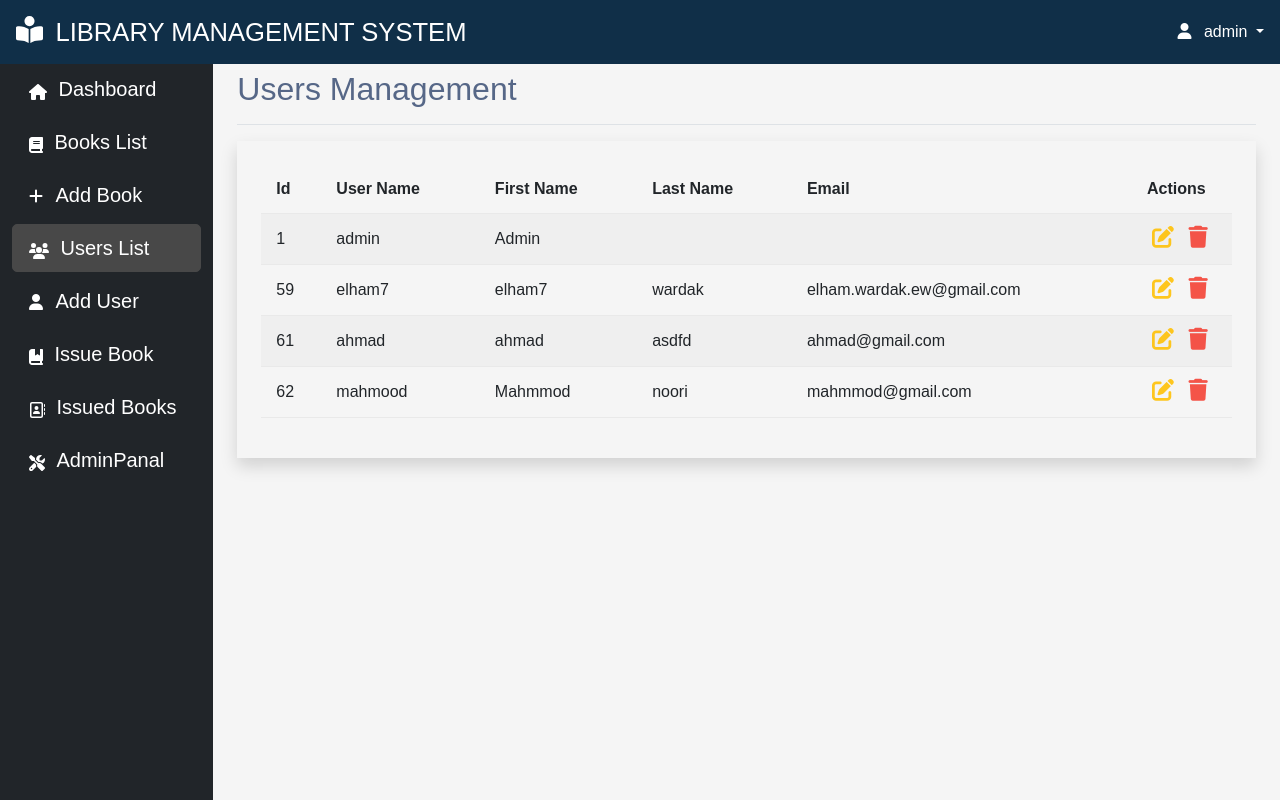
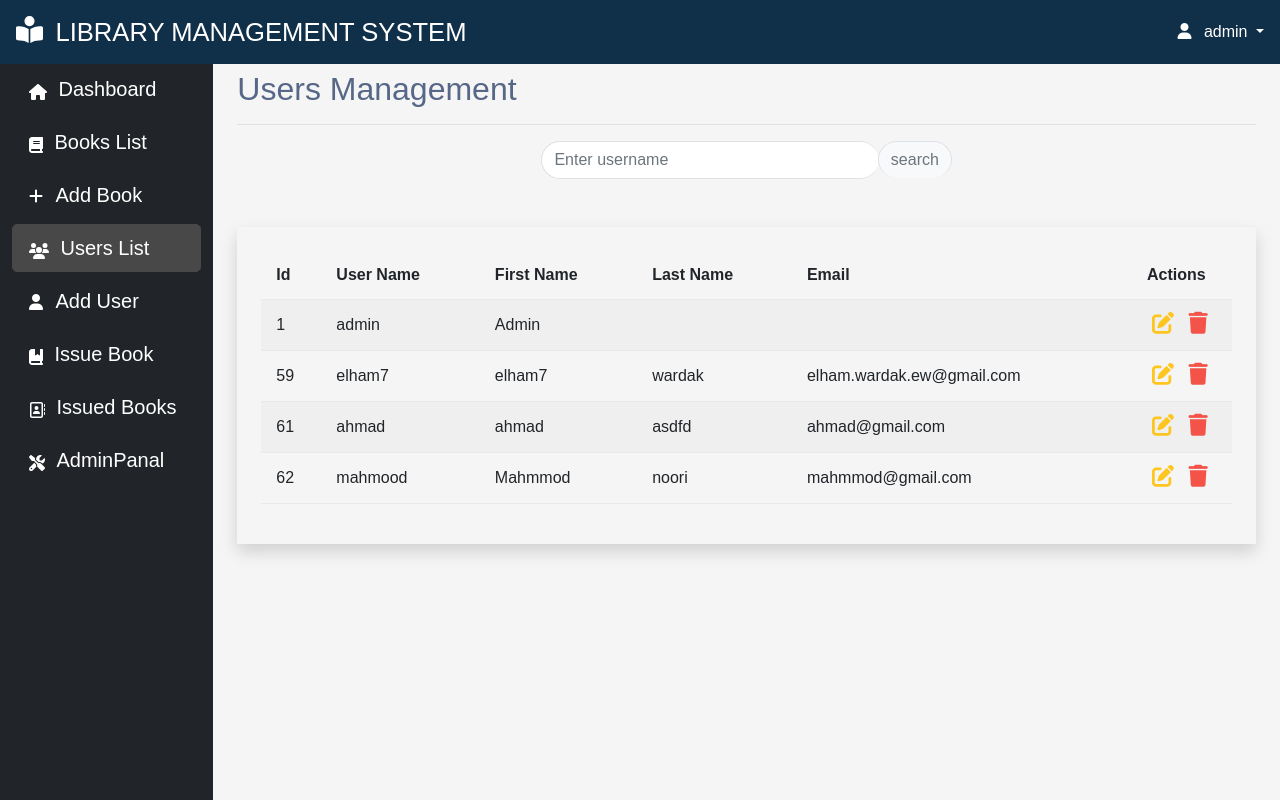
Before and after one commit to Elhamwardak/library, a Django app: page /users-management/ in a window 1280 px wide. Run offline with Django 4.2, Linux system fonts and the light colour scheme; a user stored in the database is signed in; data comes from the database, SQL or seed files in the repository; both versions use the stored data as it was after the commit.

Commit message:
wed 14 june

```diff
--- a/library/settings.py
+++ b/library/settings.py
@@ -31,6 +31,8 @@ ALLOWED_HOSTS = ['127.0.0.1']
 # Application definition
 
 INSTALLED_APPS = [
+    'admin_interface',
+    'colorfield',
     'django.contrib.admin',
     'django.contrib.auth',
     'django.contrib.contenttypes',
--- a/myapp/templates/issue_book.html
+++ b/myapp/templates/issue_book.html
@@ -21,7 +21,7 @@
                 {% endfor %}
             </select>
             <label for="">Expected return date :</label>
-            <input type="date" name="expected_return_date" class="form-control mb-4">
+            <input type="date" name="expected_return_date" class="form-control mb-4" required>
 
             <button type="sumbit" class="btn btn-primary w-100">Issue</button>
 
--- a/myapp/templates/users_list.html
+++ b/myapp/templates/users_list.html
@@ -3,6 +3,39 @@
 {% block title %}Users Management{% endblock title %}
 
 {% block content %}
+
+<div class="row">
+	<div class="col-md-5 mx-auto mb-5">
+	  <form id="searchForm" action="{% url 'users-management' %}" method="GET">
+		<div class="input-group">
+		  <input
+			class="form-control border-end-0 border rounded-pill"
+			type="search"
+			placeholder="Enter username"
+			id="example-search-input"
+			name="search_user"
+			value="{{search_user}}"
+		  />
+		  <span class="input-group-append">
+			<input
+			  class="btn btn-outline-secondary bg-light border-bottom-0 border rounded-pill ms-n5"
+			  type="submit"
+			  value="search"
+			/>
+		  </span>
+		</div>
+	  </form>
+	</div>
+  </div>
+
+{% if messages %}
+    {% for message in messages %}
+    <div class="alert alert-success alert-dismissible fade show" role="alert">
+		{{ message }}
+		<button type="button" class="btn-close" data-bs-dismiss="alert" aria-label="Close"></button>
+	</div>
+    {% endfor %}
+{% endif %}
 
 <div class="p-4 shadow">
     <table class="table table-striped">
@@ -33,5 +66,6 @@
         </tbody>
     </table>
 </div>
-
+<br>
+    {% include 'pagination.html' with queryset=users custom_range=custom_range %}
 {% endblock %}
--- a/myapp/utils.py
+++ b/myapp/utils.py
@@ -1,9 +1,9 @@
 
 from django.db.models import Q
-from .models import Books
+from .models import Books ,User
 from django.core.paginator import Paginator, PageNotAnInteger, EmptyPage
 # from celery import shared_task
-
+from django.http import JsonResponse
 
 
 
@@ -42,10 +42,54 @@ def searchbooks(request):
     if request.GET.get('search_book'):
         search_book = request.GET.get('search_book')
 
-    book = Books.objects.filter(Q(title__icontains=search_book) | Q(
-        description__icontains=search_book))
+    book = Books.objects.filter(Q(title__icontains=search_book) |
+                                Q(description__icontains=search_book)|
+                                Q(author__icontains=search_book)
+                                )
 
     return book, search_book
+
+def searchuser(request):
+    search_user = ''
+
+    if request.GET.get('search_user'):
+        search_user = request.GET.get('search_user')
+
+    user = User.objects.filter(Q(username__icontains=search_user) |
+                                Q(id__icontains=search_user)
+                                )
+
+    return user, search_user
+
+def paginateUsers(request, users, results):
+
+    page = request.GET.get('page')
+    paginator = Paginator(users, results)
+
+    try:
+        user = paginator.page(page)
+    except PageNotAnInteger:
+        page = 1
+        user = paginator.page(page)
+
+    except EmptyPage:
+        page = paginator.num_pages
+        user = paginator.page(page)
+
+    leftIndex = (int(page) - 4)
+
+    if leftIndex < 1:
+        leftIndex = 1
+
+    rightIndex = (int(page) + 5)
+
+    if rightIndex > paginator.num_pages:
+        rightIndex = paginator.num_pages + 1
+
+    custom_range = range(leftIndex, rightIndex)
+    return custom_range, user
+
+
 
 # @shared_task
 # def send_email_task(subject, message, from_email, recipient_list):
--- a/myapp/views.py
+++ b/myapp/views.py
@@ -8,7 +8,7 @@ from django.contrib.auth.decorators import login_required
 from .decorators import unauthenicated_user, allowed_users, admin_only
 from django.contrib.auth.models import Group
 from django.db.models import Q
-from .utils import searchbooks, paginateBooks
+from .utils import searchbooks, paginateBooks,paginateUsers,searchuser
 from django.urls import reverse
 from django.contrib import messages
 from .signals import *
@@ -39,6 +39,7 @@ def add_book(request):
     if request.method == 'POST':
         form = BookForm(request.POST, request.FILES)
         form.save()
+        messages.success(request,"Book Successfully added")
         return redirect('books-management')
 
     context = {'form': form}
@@ -74,8 +75,11 @@ def Delete_book(request, id):
 @allowed_users(allowed_roles=['admin'])
 @login_required(login_url='login-page')
 def user_list(request):
-    users = User.objects.all()
-    context = {'users': users}
+
+    users, search_user = searchuser(request)
+    custom_range,  users = paginateUsers(request, users, 6)
+
+    context = {'users': users,'search_user':search_user,'custom_range':custom_range}
     return render(request, 'users_list.html', context)
 
 @allowed_users(allowed_roles=['admin'])
@@ -91,6 +95,7 @@ def add_user(request):
             group = Group.objects.get(name=role_group)
             user.groups.add(group)
 
+        messages.success(request,"User successfully added")
         return redirect('users-management')
 
     context = {'form': form}
--- a/templates/main.html
+++ b/templates/main.html
@@ -9,7 +9,12 @@
     <link rel="stylesheet" href="https://cdn.jsdelivr.net/npm/bootstrap@5.2.3/dist/css/bootstrap.min.css " integrity="sha384-rbsA2VBKQhggwzxH7pPCaAqO46MgnOM80zW1RWuH61DGLwZJEdK2Kadq2F9CUG65" crossorigin="anonymous">
     <link rel="stylesheet" href="{% static '/css/main.css' %}">
     <link rel="stylesheet" href="{% static '/css/style.css' %}">
-    <title>Library Management System </title>
+    <!--Favicon-->
+    <link rel="shortcut icon" href="{% static '/images/favicon.ico' %}">
+    <!--Logo-->
+    <link rel="shortcut icon" href="{% static '/images/logo.ico' %}">
+
+    <title>Library Management System</title>
 </head>
 
 <body>
```
Also changed, not shown: myapp/templates/book_list.html (+27 -4 lines), myapp/templates/view_issuebook.html (+6 -5 lines), db.sqlite3, static/images/download_1_YsEXUnU.jpeg (added), static/images/download_1_gx0RGhA.png (added), static/images/download_2_iJxHgQ5.jpeg (added), static/images/download_3_1GCPjuC.png (added), static/images/download_YkhyzzV.png (added), static/images/logo.ico (added).
